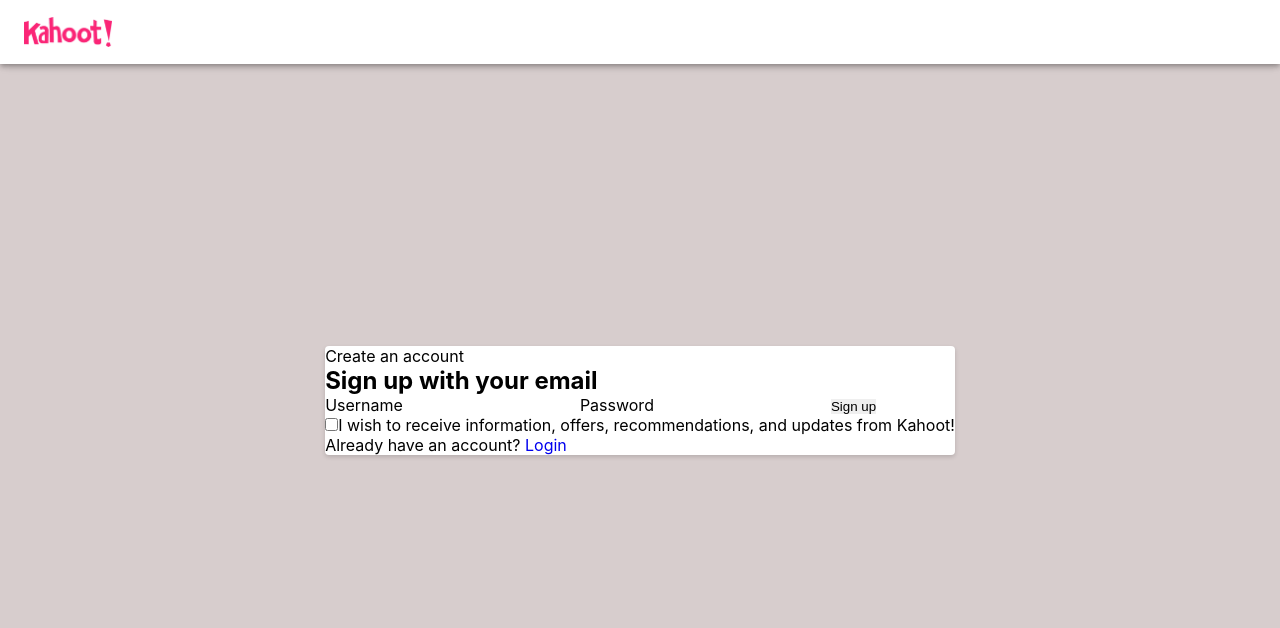
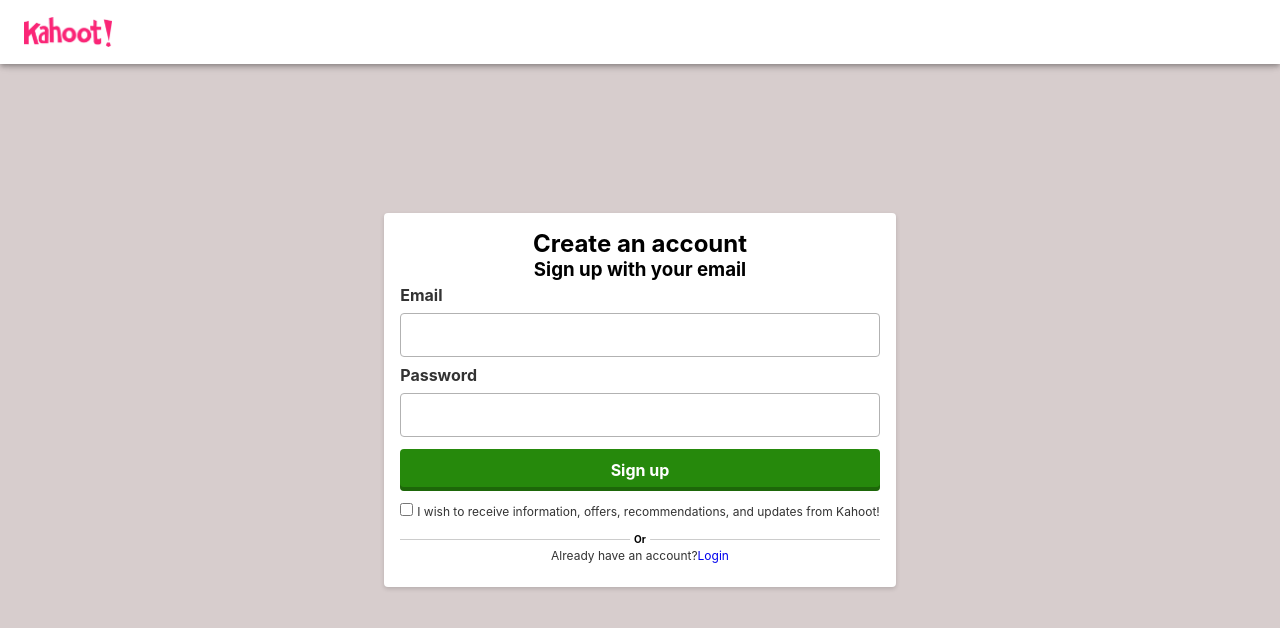
Before and after one commit to thungan1909/my-kahoot, a React (Create React App) app: page /register in a window 1280 px wide. Shown: the top 628 px of the page. Built offline with nearby package versions, Linux system fonts and the light colour scheme.

Commit message:
register UI

```diff
--- a/src/page/Register/Register.css
+++ b/src/page/Register/Register.css
@@ -8,11 +8,115 @@
     background-color: rgb(215, 205, 205);
 }
 
-.form{
+.section{
     display: flex;
     flex-direction: column;
     background-color: rgb(255, 255, 255);
     border-radius: 4px;
     box-shadow: rgb(0 0 0 / 15%) 0px 2px 4px 0px;
+    padding: 16px;
 
 }
+.title{
+    display: flex;
+    align-items: center;
+    flex-direction: column;
+}
+.form{
+    display: flex;
+    flex-direction: column;
+    margin-bottom: 16px;
+}
+
+.formInput{
+    box-sizing: border-box;
+    width: 100%;
+    min-height: 2.75rem;
+    border: 1px solid rgb(178,178,178);
+    border-radius: 0.25rem;
+    background-color: rgb(255, 255, 255);
+    color: rgb(51,51,51);
+    font-size: 1rem;  /* 16px */
+    line-height: 1.25rem;
+    letter-spacing: 0.2px;
+    transition: all 0.2s ease 0s;
+    appearance: none;
+    text-overflow: ellipsis;
+    resize: none;
+    overflow: auto;
+    white-space: nowrap;
+    padding: 0px 40px 0px 16px;
+    margin-top: 4px;
+    margin-bottom: 4px;
+}
+.formLabel{
+    color: #333;
+    vertical-align: baseline;
+    margin-block: 4px;
+    font-weight: bold;
+}
+
+.SubmitBtn{
+    width: 100%;
+    margin-block: 8px;
+    min-width: 42px;
+    min-height: 42px;
+
+    position: relative;
+    cursor: pointer;
+    display: inline-block;
+    vertical-align: bottom;
+    text-align: center;
+    text-decoration: none;
+    font-weight: bold;
+    font-family: inherit;
+    font-size: 16px;
+    border: 1px;
+    border-radius: 4px;
+    color: #FFF;
+    background-color: rgb(38, 137, 12);
+    box-shadow: rgb(0 0 0 / 25%) 0px -4px inset;
+
+}
+.recievedInfo{
+    margin-block: 4px;
+    font-size: 12px;
+    color: rgb(51,51,51);
+}
+
+.recieveInfo_cb{
+    margin-right: 4px;
+}
+
+.form__seperator{
+    position: relative;
+    display: flex;
+    flex-direction: row;
+    text-align: center;
+    justify-content: center;
+}
+.form__cardLine{
+    border-top: 1px solid rgb(204, 204, 204);
+    width: 100%;
+}
+
+.form__Or{
+    position: absolute;
+    background-color: rgb(255, 255, 255);
+    left: 50%;
+    transform: translateX(-50%);
+    margin-top: -0.6rem;
+    font-weight: bold;
+    font-size: 10px;
+    padding: 4px;
+}
+.form__redirect{
+    margin-top: 8px;
+    margin-bottom: 8px;
+    display: flex;
+    align-items: center;
+    justify-content: center;
+    text-align: center;
+    color: rgb(51,51,51);
+    font-size: 12px;
+}
--- a/src/page/Register/Register.js
+++ b/src/page/Register/Register.js
@@ -4,24 +4,33 @@ export default function Register (){
     return(
         <div className="page">
             <Header></Header>
-            <div className="form">
-            <div className="title">Create an account </div>
-                  <h2>Sign up with your email</h2>
-                <form className="">
-                    <label htmlFor="email">Username</label>
-                    <input id="email"  type="email"/>
-                    <label htmlFor="password">Password</label>
-                    <input id="password"/>
+            <div className="section">
+            <div className="title">
+               <h2> Create an account</h2>
+               <h3>Sign up with your email</h3>
+            </div>
+            <div>
+                <form className="form">
+                    <label htmlFor="email" className="formLabel">Email</label>
+                    <input id="email" className="formInput" type="email"/>
+                    <label htmlFor="password" className="formLabel">Password</label>
+                    <input id="password" className="formInput"/>
                     <button className="showPass">
                     </button>
-                    <button  type="submit" className="text--b btn__submit">Sign up</button>
-                </form>
-                <div className="recievedInfo">
+                    <button  type="submit" className="SubmitBtn">Sign up</button>
+                    <div className="recievedInfo">
                     <input className="recieveInfo_cb" type="checkbox"></input>
                     <span>I wish to receive information, offers, recommendations, and updates from Kahoot!</span>
                 </div>
-                <span>Already have an account? <a href="/login">Login</a></span>
+                </form>
+                <div className="form__seperator">
+                    <hr className="form__cardLine"></hr>
+                    <span className="form__Or">Or</span>
+                </div>
+                <span className="form__redirect">Already have an account? <a href="/login">Login</a></span>
+            </div>
             </div>
         </div>
+
     )
 }
--- a/src/style/style.css
+++ b/src/style/style.css
@@ -6,3 +6,8 @@
     text-decoration: none;
     list-style: none;     /* Remove dot before ul, li */
 }
+
+html {
+    scroll-behavior: smooth;
+    font-family:  Montserrat, "Noto Sans Arabic", "Helvetica Neue", Helvetica, Arial, sans-serif;
+}
```
